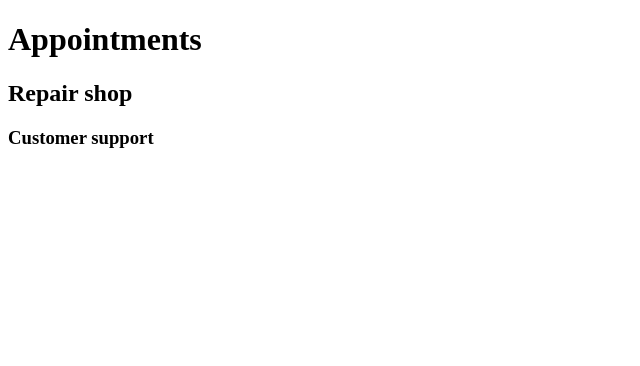
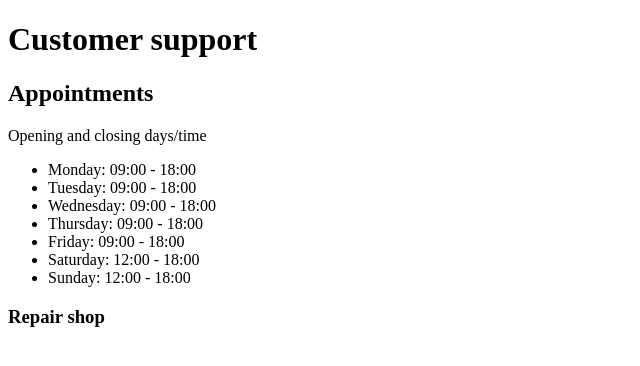
Before and after one commit to cse23-084/SpeedStar-Motor, a plain HTML site: page Services.html in a window 1280 px wide. Shown: the whole page, without its empty margins (0-640 px from the left). Drawn offline with Linux system fonts and the light colour scheme.

Commit message:
Update Services.html

```diff
--- a/Services.html
+++ b/Services.html
@@ -4,8 +4,18 @@
     <title>Services</title>
   </head>
     <body>
-      <h1>Appointments</h1>
-      <h2>Repair shop</h2>
-      <h3>Customer support</h3>
+      <h1>Customer support</h1>
+      <h2>Appointments</h2>
+        <p>Opening and closing days/time </p>
+         <ul>
+           <li>Monday: 09:00 - 18:00</li>
+           <li>Tuesday: 09:00 - 18:00</li>
+           <li>Wednesday: 09:00 - 18:00</li>
+           <li>Thursday: 09:00 - 18:00</li>
+           <li>Friday: 09:00 - 18:00</li>
+           <li>Saturday: 12:00 - 18:00</li>
+           <li>Sunday: 12:00 - 18:00</li>
+         </ul>
+      <h3>Repair shop</h3>
     </body>
 </html>
```
